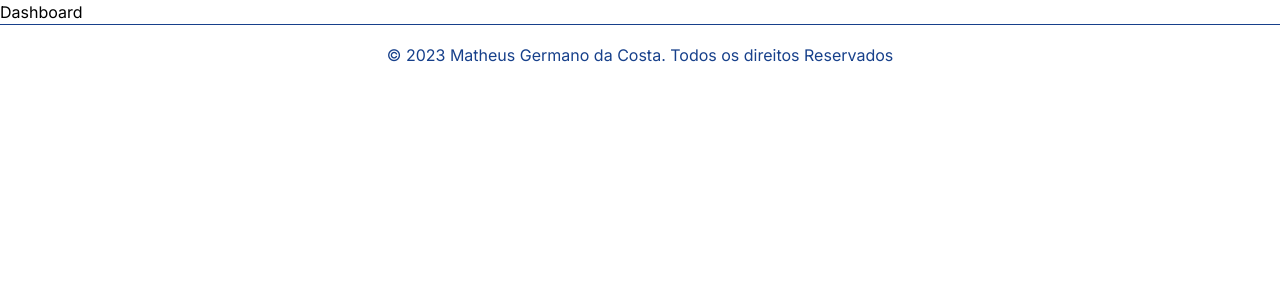
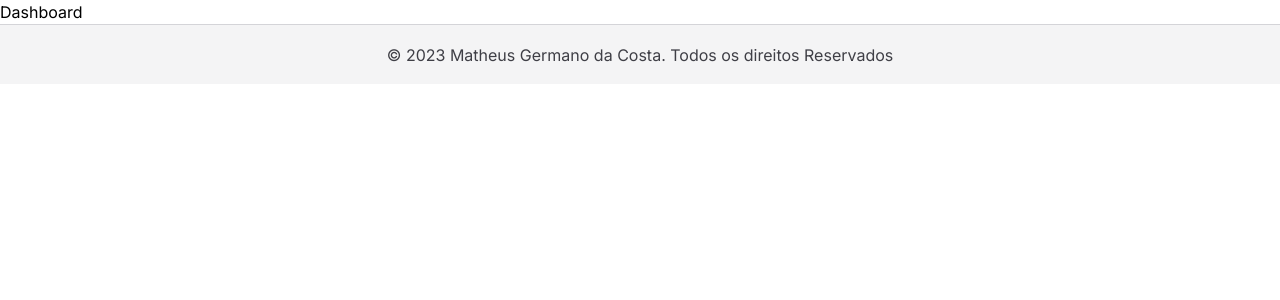
Before and after one commit to matheus-germano/nba-stats, a React (Vite) app: page / in a window 1280 px wide. Shown: the top 300 px of the page. Built offline with nearby package versions, Linux system fonts and the light colour scheme.

Commit message:
:lipstick: changed style

```diff
--- a/src/view/components/Footer/index.tsx
+++ b/src/view/components/Footer/index.tsx
@@ -2,8 +2,8 @@ export function Footer() {
   const currentYear = new Date().getFullYear();
 
   return (
-    <footer className='w-full h-[60px] border-t-[1px] border-nba-blue flex items-center justify-center'>
-      <p className='text-nba-blue'>&copy; {currentYear} Matheus Germano da Costa. Todos os direitos Reservados</p>
+    <footer className='w-full h-[60px] bg-zinc-100 border-t-[1px] border-zinc-300 flex items-center justify-center'>
+      <p className='text-zinc-700'>&copy; {currentYear} Matheus Germano da Costa. Todos os direitos Reservados</p>
     </footer>
   );
 }
```
